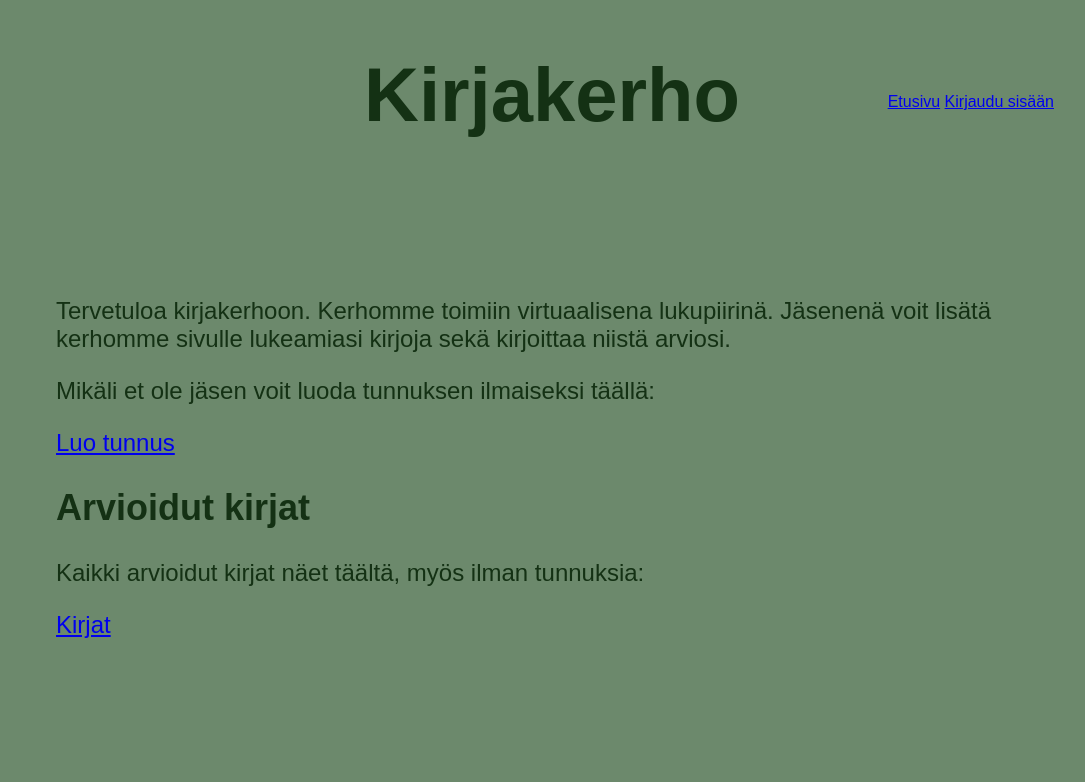
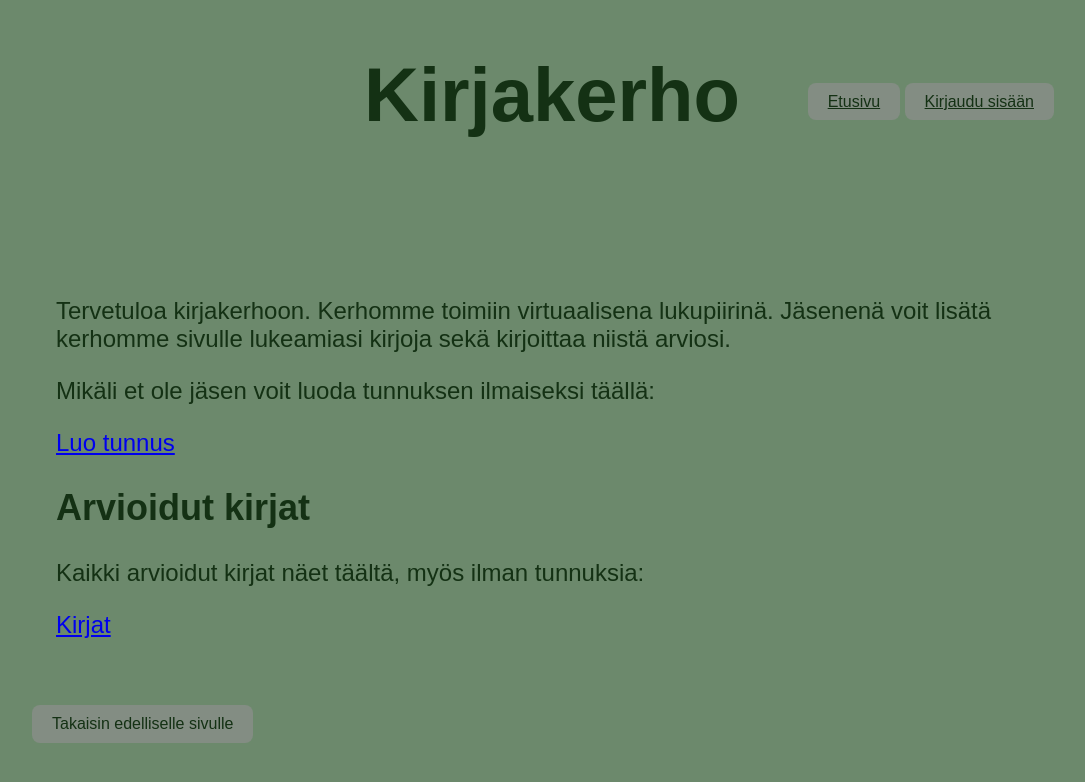
Before and after one commit to LouiseOdier/Kirjakerho, a Flask app: page / in a window 1280 px wide. Shown: the top 782 px of the page, without its empty margins (88-1173 px from the left). Run offline with Flask 3, Linux system fonts and the light colour scheme.

Commit message:
add standard button

```diff
--- a/static/main.css
+++ b/static/main.css
@@ -32,3 +32,16 @@ body {
   padding: 1em;
   margin: 0.5em 0;
 }
+
+.back {
+  background-color: rgb(131, 141, 131);
+  color: rgb(20, 49, 20);
+  border: none;
+  padding: 10px 20px;
+  border-radius: 8px;
+  font-size: 16px;
+  cursor: pointer;
+  transition: background-color 0.3s;
+  bottom: 10px;
+  left: 10px;
+}
--- a/templates/layout.html
+++ b/templates/layout.html
@@ -14,11 +14,11 @@
   <div class="nav">
     <nav>
       <ul>
-        <a href="/">Etusivu</a>
+        <a href="/" class="back">Etusivu</a>
         {% if session.user_id %}
-        <a href="/logout">Kirjaudu ulos</a>
+        <a href="/logout" class="back">Kirjaudu ulos</a>
         {% else %}
-        <a href="/login">Kirjaudu sisään</a>
+        <a href="/login" class="back">Kirjaudu sisään</a>
         {% endif %}
       </ul>
     </nav>
@@ -27,6 +27,8 @@
   <div class="content">
     {% block content %}{% endblock %}
   </div>
+
+  <button class="back" style="margin-top: 30px;" onclick="history.back()">Takaisin edelliselle sivulle</button>
 </body>
 
 </html>
```
